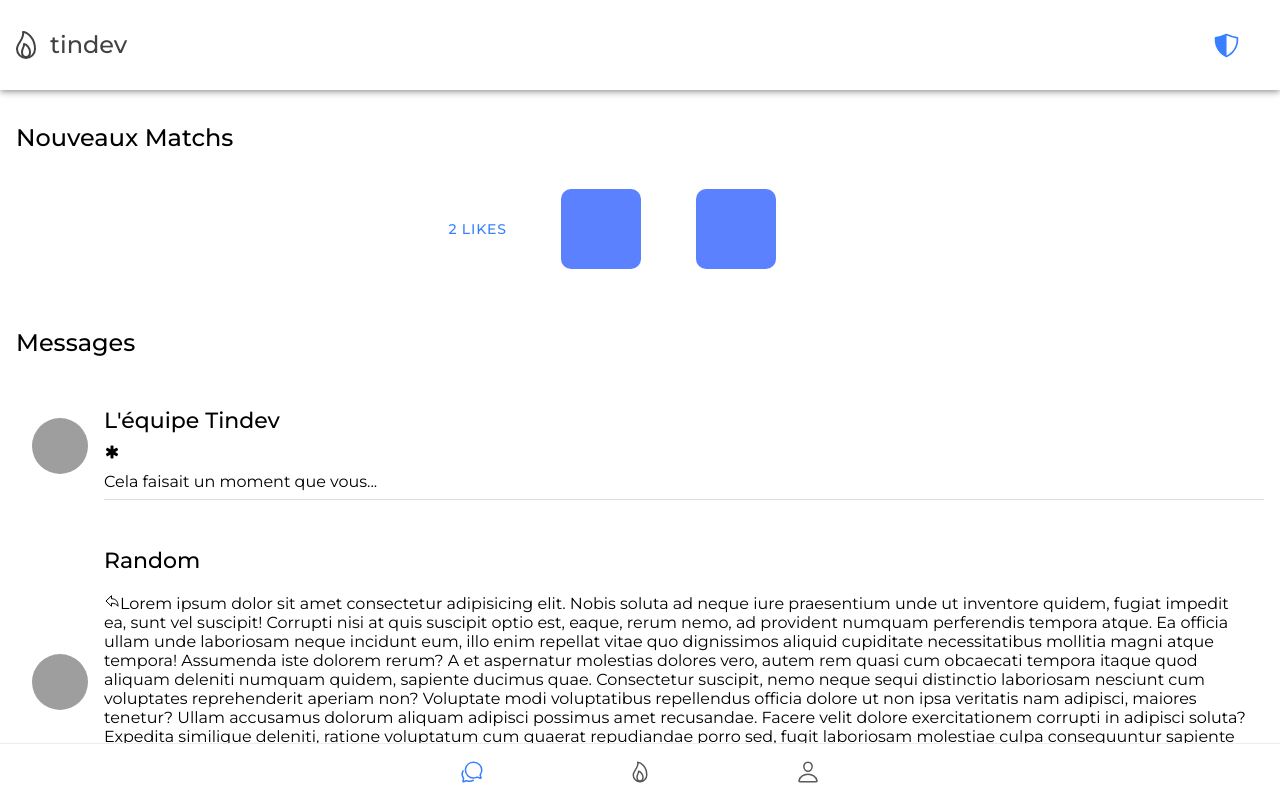
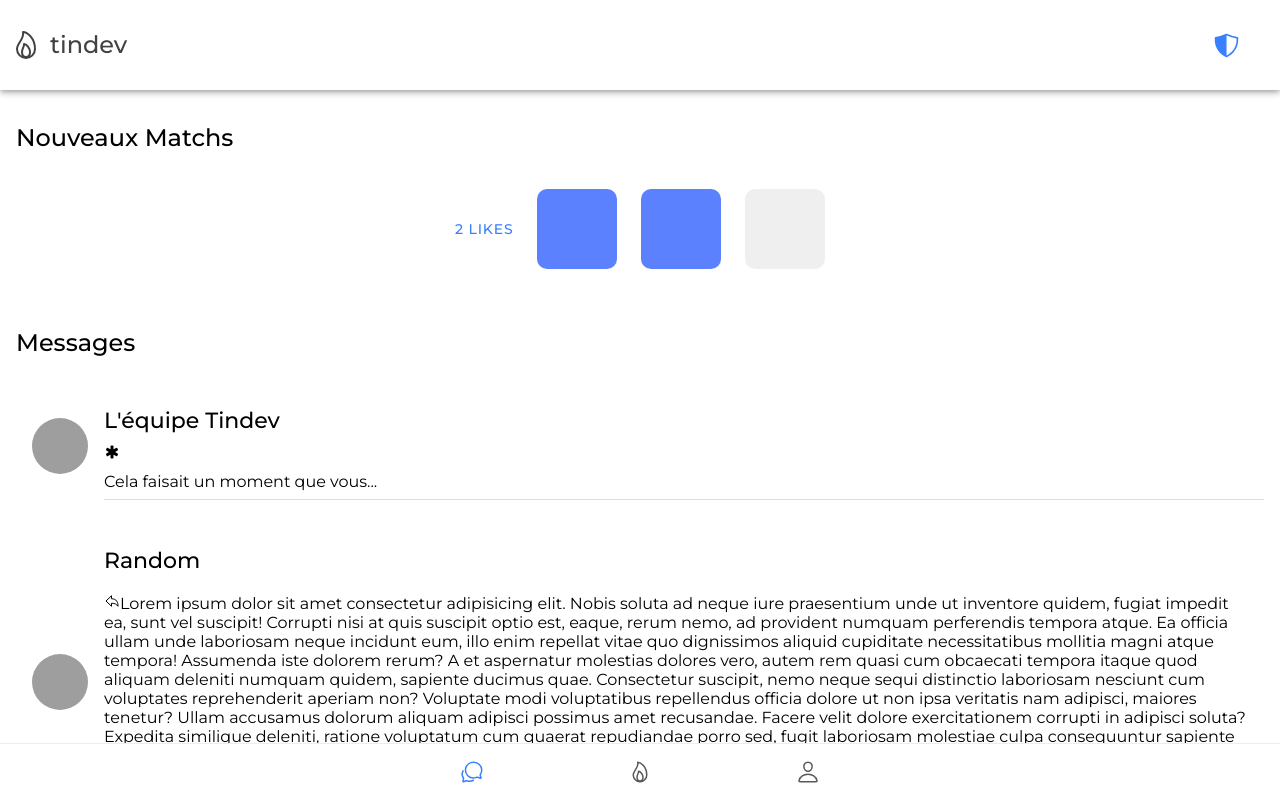
Before and after one commit to mickaelrebeau/Tindev, a React (Vite) app: page /tabs/messages in a window 1280 px wide. Built offline with nearby package versions, Linux system fonts and the light colour scheme; grey boxes are pictures that could not be loaded.

Commit message:
Module Css fix

```diff
--- a/src/components/message/LikesCard.tsx
+++ b/src/components/message/LikesCard.tsx
@@ -8,7 +8,7 @@ export function LikesCard() {
   // ! Récupérer l'image du dernier like
 
   return (
-    <IonButton fill="clear" className="match-box" href="/tabs/home">
+    <IonButton fill="clear" className={styles.box} href="/tabs/home">
       {numberOfLikes === 0 ? (
         <div className={styles.cardMatch} />
       ) : (
--- a/src/components/message/Match.module.css
+++ b/src/components/message/Match.module.css
@@ -1,4 +1,4 @@
-.match-box {
+.box {
   --padding-start: 0;
   --padding-end: 0;
 }
--- a/src/components/message/MatchCard.tsx
+++ b/src/components/message/MatchCard.tsx
@@ -12,16 +12,18 @@ type ResultMatch = Match & {
 type Props = EmptyMatch | ResultMatch;
 
 export function MatchCard(props: Props) {
+ const stylesCombine = styles.cardMatch+ " " +styles.empty
+
   if (props.empty) {
     return (
-      <IonButton fill="clear" disabled className="match-box">
-        <div className={styles.cardMatch && styles.empty} />
+      <IonButton fill="clear" disabled className={styles.box}>
+        <div className={stylesCombine} />
       </IonButton>
     );
   }
 
   return (
-    <IonButton fill="clear" className="match-box" href={props.link}>
+    <IonButton fill="clear" className={styles.box} href={props.link}>
       <div className={styles.cardMatch} />
     </IonButton>
   );
```
